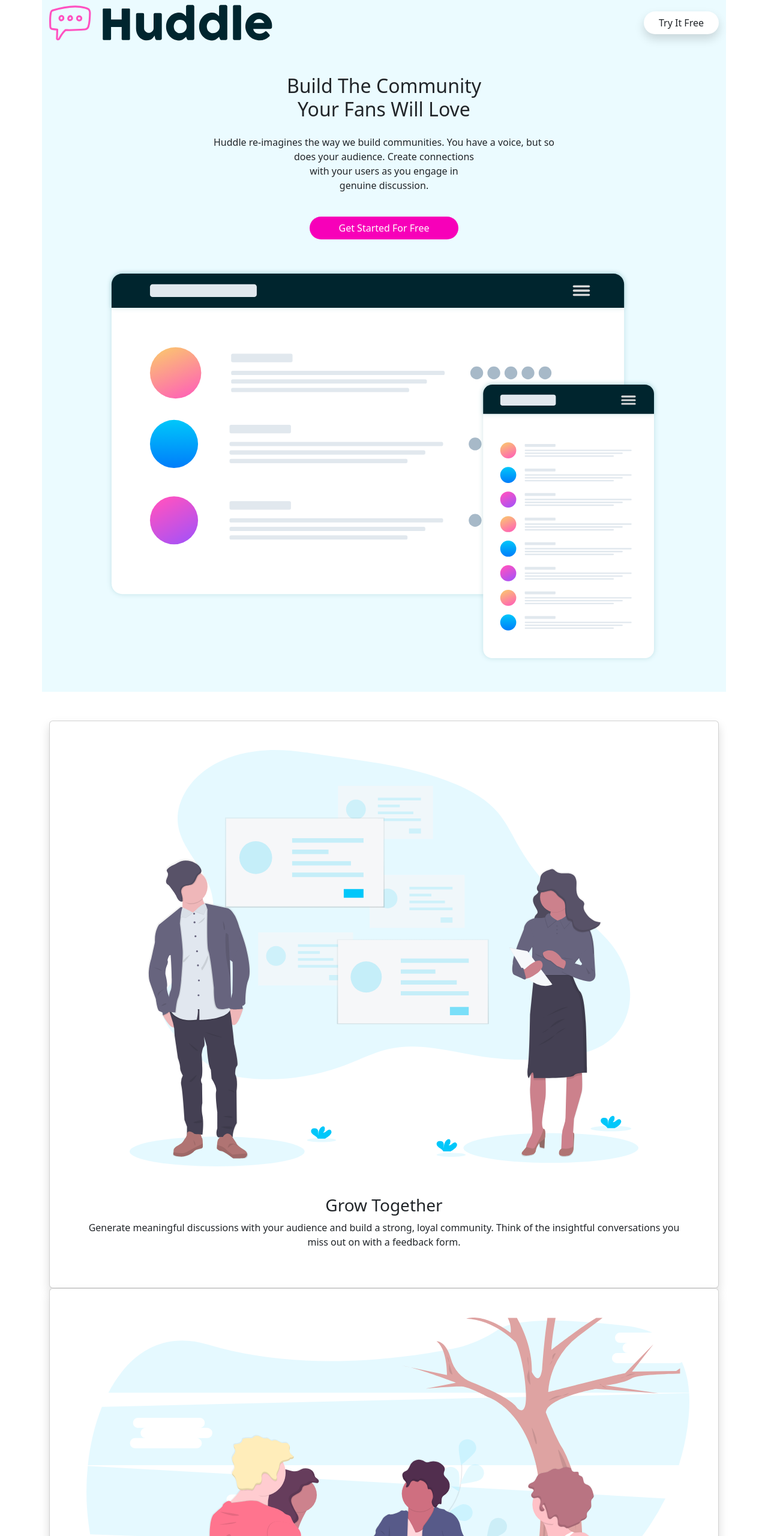
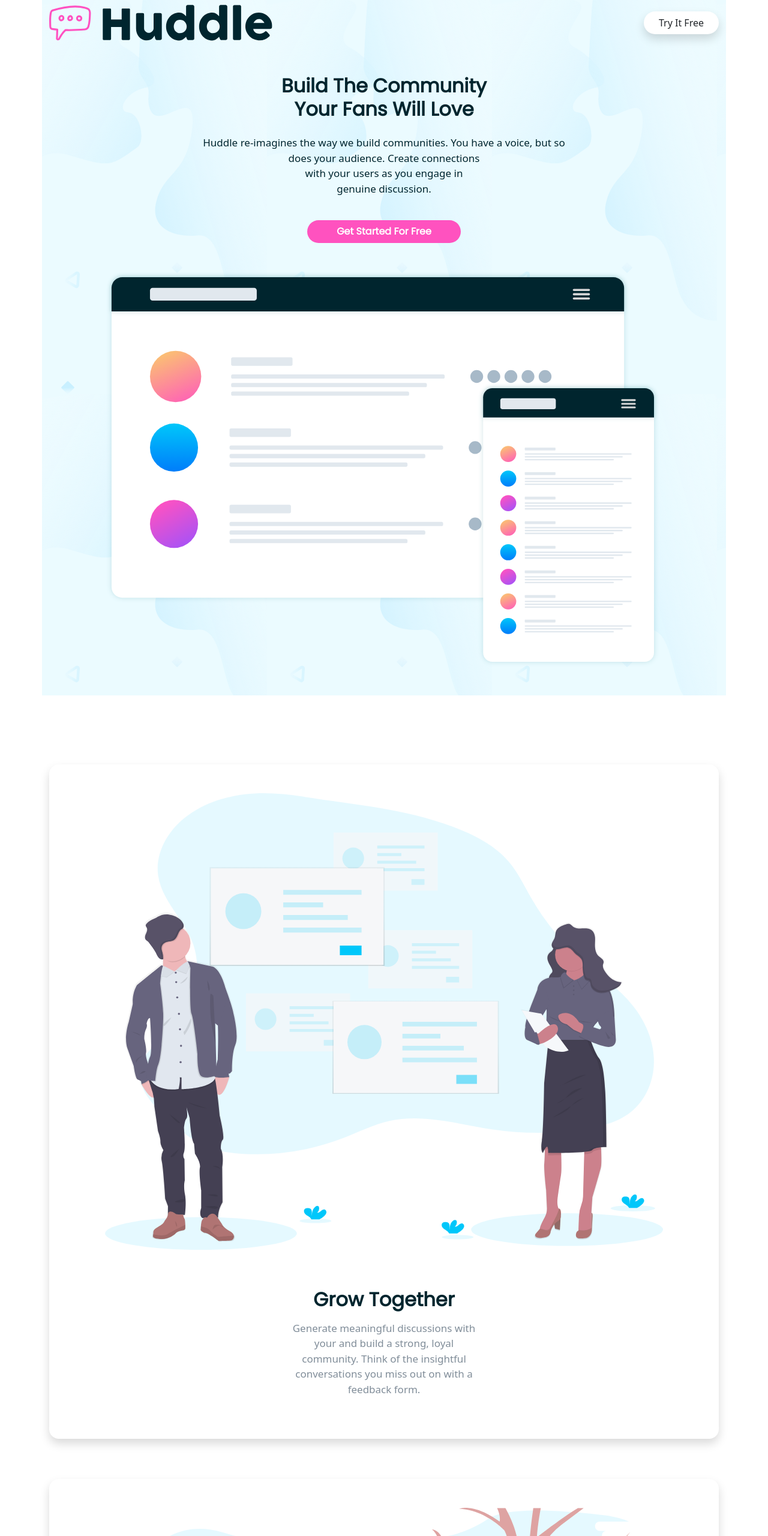
Before and after one commit to BrightCoders-Institute/reto-diseno-web-bcmay23-jdg-t2, a plain HTML site: page index.html in a window 1280 px wide. Shown: the top 2560 px of the page at 60% size. Drawn offline with Linux system fonts and the light colour scheme.

Commit message:
Added new styles for cards Co-Authors ballo1988 rounderjards@gmail.com sr-meh hector.m.rm@hotmail.com jcardenas0 jcardenas0@ucol.mx

```diff
--- a/css/style.css
+++ b/css/style.css
@@ -1,9 +1,39 @@
 .attribution { font-size: 11px; text-align: center; }
 .attribution a { color: hsl(228, 45%, 44%); }
 .btn-started {
-    background-color: rgb(247, 0, 185);
+    background-color: hsl(322, 100%, 66%);
+    font-family: 'Poppins', sans-serif;
+    font-size: 16px;
+    font-weight: 600;
 }
 .bg-mobile {
-    background-image: url("img/bg-hero-mobile.svg");
-    background-color: hsl(193, 100%, 96%)
+    background-image: url("/img/bg-hero-mobile.svg");
+    background-color: hsl(193, 100%, 96%);
 }
+
+body{
+    font-size: 17px;
+    color: hsl(192, 100%, 9%);
+}
+
+.card-mobile {
+    margin-top: 6%;
+    border: 0;
+}
+
+.card-header {
+    font-family: '';
+}
+
+h2{
+    font-family: 'Poppins', sans-serif;
+    font-weight: 900;
+    color: hsl(192, 100%, 9%);
+}
+
+.p-cards{
+    color: hsl(208, 11%, 55%);
+    margin-top: 7px;
+    margin-bottom: 70px;
+
+}
--- a/index.html
+++ b/index.html
@@ -4,6 +4,7 @@
   <meta charset="UTF-8">
   <meta name="viewport" content="width=device-width, initial-scale=1.0"> <!-- displays site properly based on user's device -->
 
+  <link href="https://fonts.googleapis.com/css2?family=Poppins&display=swap" rel="stylesheet">
   <link rel="icon" type="image/png" sizes="32x32" href="./images/favicon-32x32.png">
   <link rel="stylesheet" href="css/bootstrap.min.css">
   <link rel="stylesheet" href="css/style.css">
@@ -23,14 +24,14 @@
     </nav>
     <div class="row text-center my-5">
       <div class="offset-1 col-10">
-        <span class="h2">
+        <h2>
           Build The Community
           <br>
           <span>
             Your Fans Will Love
           </span>
-        </span>
-        <p class="mt-4">
+        </h2>
+        <p class="mt-4" >
           Huddle re-imagines the way we build communities. You have a voice,
           but so
           <br> does your audience. Create connections
@@ -51,32 +52,52 @@
   <div class="container">
     <div class="row text-center">
       <div class="col">
-        <div class="card shadow p-5">
-          <img class="offset-1 col-10 "  src="img/illustration-grow-together.svg" alt="">
-          <p class="h3 pt-5">
+
+        <div class="card shadow rounded-4 card-mobile">
+          <img  class="offset-1 col-10 my-5 "  src="img/illustration-grow-together.svg" alt="">
+          <h2 class=" pt-3">
             Grow Together
-          </p>
-          <p>
-            Generate meaningful discussions with your audience and build a strong,
-            loyal community.
-            Think of the insightful conversations you miss out on with a feedback form.
+          </h2>
+          <p class="p-cards">
+            Generate meaningful discussions with
+            <br> your and build a strong, loyal
+            <br> community. Think of the insightful
+            <br> conversations you miss out on with a
+            <br> feedback form.
           </p>
         </div>
-        <div class="card shadow p-5">
-          <img class="mr-auto ml-auto" src="img/illustration-flowing-conversation.svg" alt="">
-          <p class="h3 mt-5">
+
+        <div class="card rounded-4 shadow card-mobile">
+          <img class="offset-1 col-10  my-5" src="img/illustration-flowing-conversation.svg" alt="">
+          <h2 class="pt-3" >
             Flowing Conversations
-          </p>
-          <p class="pt-5">
-            Huddle re-imagines the way we build communities. You have a voice, but so does your audience.
-            Create connections with your users as you engage in genuine discussion.
+          </h2>
+          <p class="p-cards">
+            You wouldn't paginate a conversation
+            <br> in real life, so why do it online? Our
+            <br> have just-in-time loading for a
+            <br> more natural flow.
           </p>
         </div>
+
+        <div class="card shadow rounded-4 card-mobile">
+          <img class="offset-1 col-10 my-5" src="img/illustration-your-users.svg" alt="">
+          <h2 class="pt-3">
+            Your Users
+          </h2>
+          <p class="p-cards">
+            It takes no time at all to integrate
+            <br> Huddle with your app's
+            <br> authentication solution. This means,
+            <br> once signed in to your app, your
+            <br> users can start chatting immediately.
+          </p>
+        </div>
+
       </div>
     </div>
   </div>
-  <div> You wouldn't paginate a conversation in real life, so why do it online? Our threads
-  have just-in-time loading for a more natural flow. </div>
+  <div>  </div>
 
   <div> Your Users </div>
 
```
